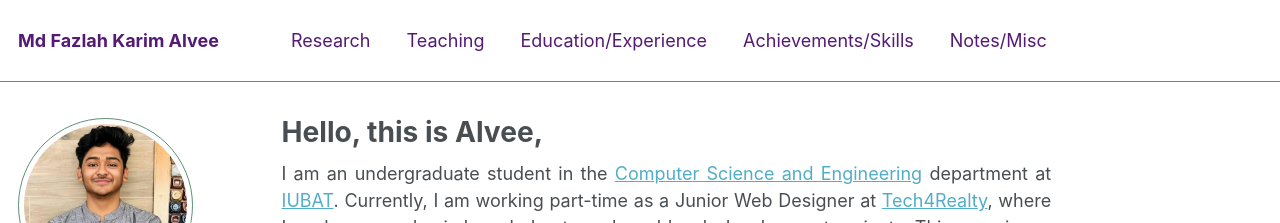
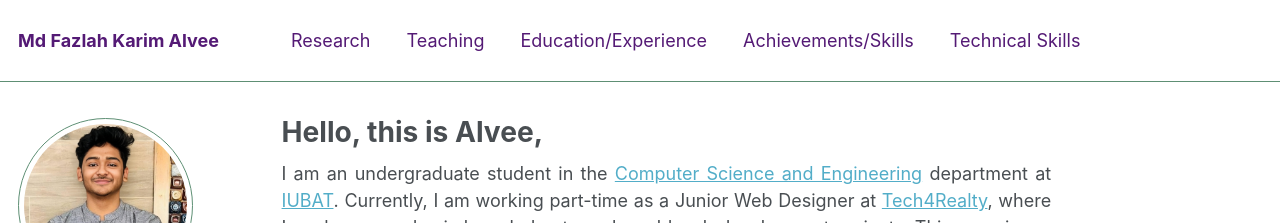
Before and after one commit to Alvee3120/alvee3120.github.io, a Jekyll site: the page built from _pages/about.md, in a window 1280 px wide and 900 px high. Shown: the top 223 px of the window. Built offline with Jekyll 4.4.1, drawn with Linux system fonts in a browser that asks for light colours.

Commit message:
Update navigation.yml

```diff
--- a/_data/navigation.yml
+++ b/_data/navigation.yml
@@ -12,8 +12,8 @@ main:
   - title: "Achievements/Skills"
     url: /achievements/
 
-  - title: "Notes/Misc"
-    url: /notes
+  - title: "Technical Skills"
+    url: /skills
 
 # - title: "Skills/Achievements"
 #   url: /skills/
```
